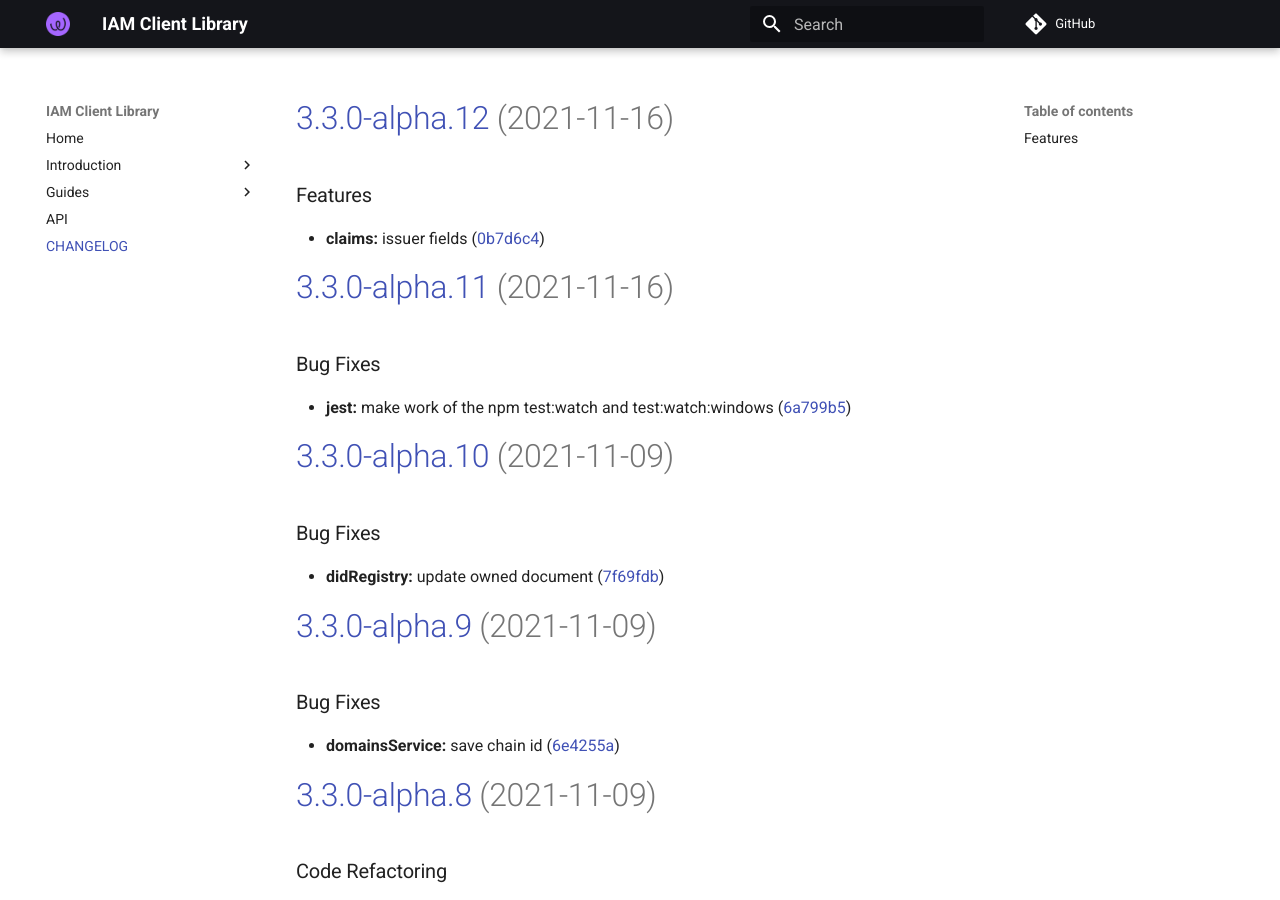
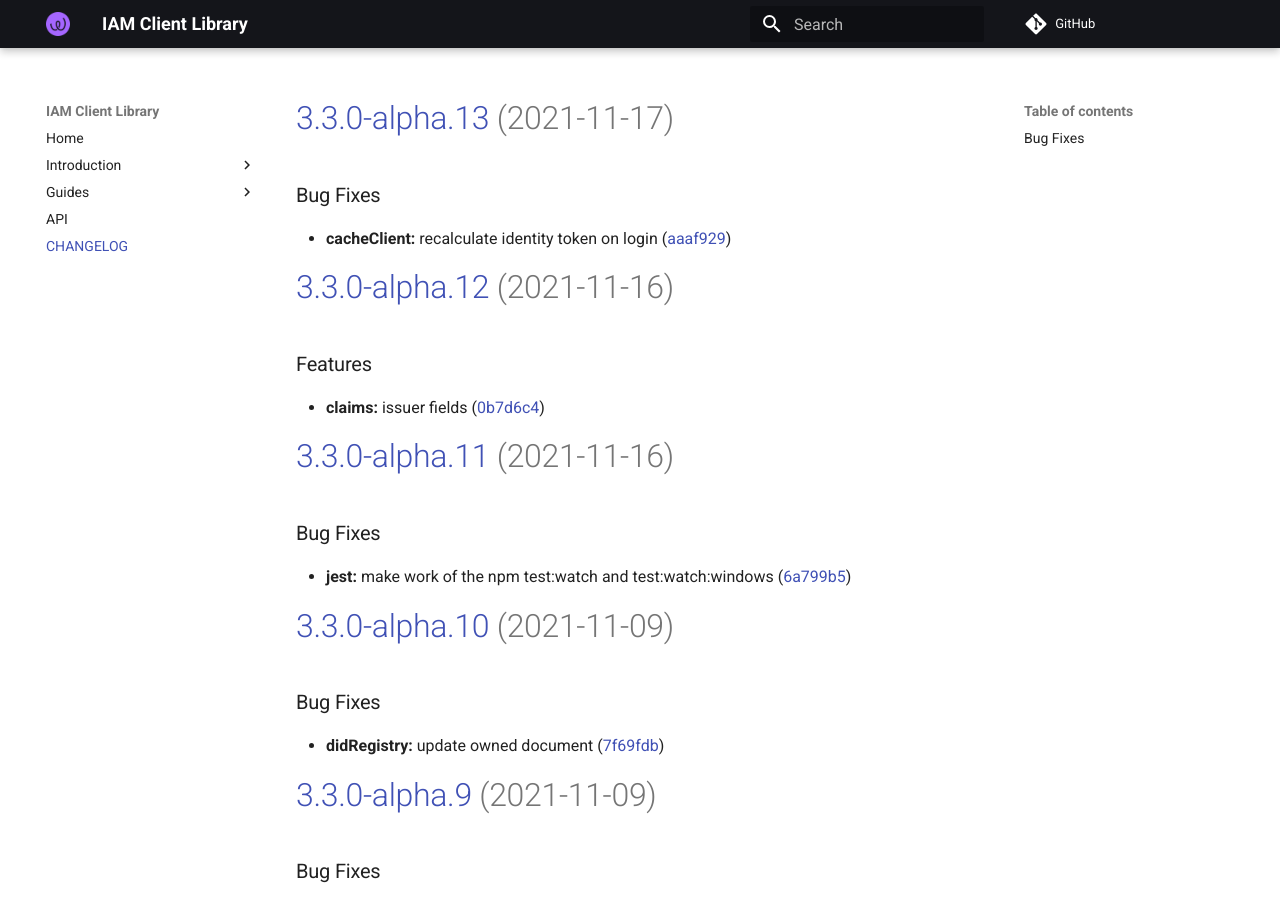
Before and after one commit to energywebfoundation/iam-client-lib, an MkDocs documentation site: the page built from docs/CHANGELOG.md, in a window 1280 px wide and 900 px high. Built offline with MkDocs 1.6.1 and Material for MkDocs 9.7.7, drawn with Linux system fonts in a browser that asks for light colours; comment, search, counter and statistics services are not loaded.

Commit message:
chore(release): 3.3.0-alpha.13 [skip ci]
# [3.3.0-alpha.13](https://github.com/energywebfoundation/iam-client-lib/compare/v3.3.0-alpha.12...v3.3.0-alpha.13) (2021-11-17)

### Bug Fixes

* **cacheClient:** recalculate identity token on login ([aaaf929](https://github.com/energywebfoundation/iam-client-lib/commit/aaaf9291ffa5e679b14bd8c215731442104a95c9))

```diff
--- a/docs/CHANGELOG.md
+++ b/docs/CHANGELOG.md
@@ -1,3 +1,10 @@
+# [3.3.0-alpha.13](https://github.com/energywebfoundation/iam-client-lib/compare/v3.3.0-alpha.12...v3.3.0-alpha.13) (2021-11-17)
+
+
+### Bug Fixes
+
+* **cacheClient:** recalculate identity token on login ([aaaf929](https://github.com/energywebfoundation/iam-client-lib/commit/aaaf9291ffa5e679b14bd8c215731442104a95c9))
+
 # [3.3.0-alpha.12](https://github.com/energywebfoundation/iam-client-lib/compare/v3.3.0-alpha.11...v3.3.0-alpha.12) (2021-11-16)
 
 
--- a/package.json
+++ b/package.json
@@ -1,6 +1,6 @@
 {
     "name": "iam-client-lib",
-    "version": "3.3.0-alpha.12",
+    "version": "3.3.0-alpha.13",
     "description": "Library for Decentralized Identity and Access Management",
     "main": "dist/index.js",
     "module": "dist/index.esm.js",
```
